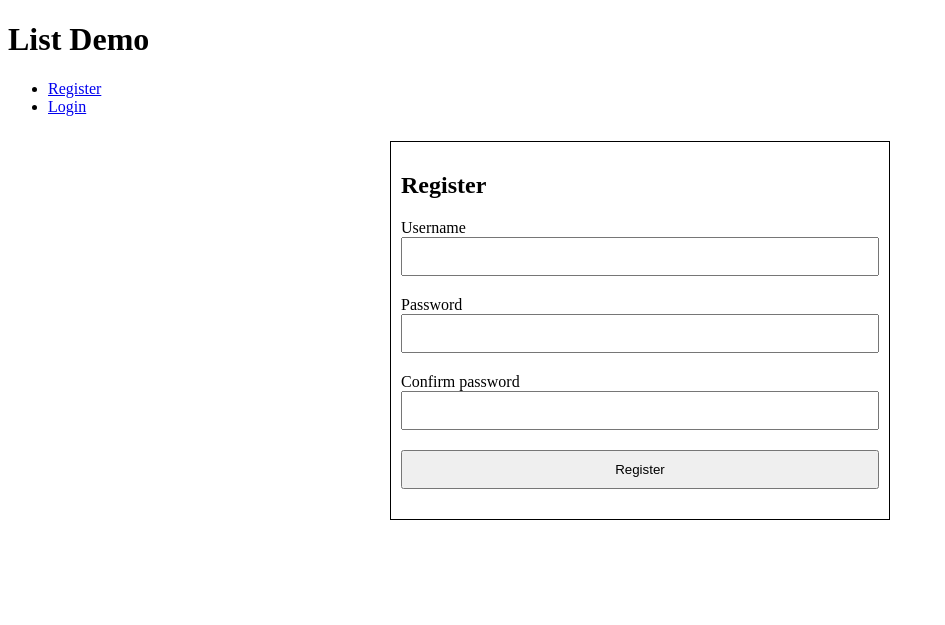
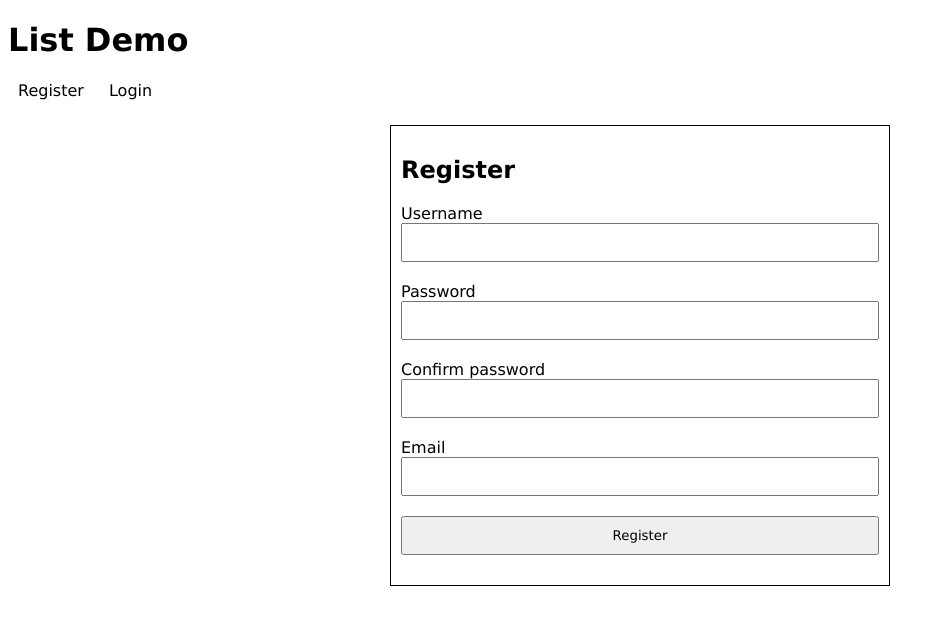
Before and after one commit to datamonnit/simple-crud-example, a PHP site: page /register.php in a window 1280 px wide. Shown: the top 625 px of the page, without its empty margins (0-945 px from the left). Run offline with PHP 8.4, Linux system fonts and the light colour scheme.

Commit message:
Register in progress

```diff
--- a/css/styles.css
+++ b/css/styles.css
@@ -1,5 +1,29 @@
 * {
     box-sizing: border-box;
+    font-family: 'Lucida Sans', 'Lucida Sans Regular', 'Lucida Grande', 'Lucida Sans Unicode', Geneva, Verdana, sans-serif;
+}
+
+.main-nav ul {
+    list-style-type: none;
+    margin: 0px;
+    padding: 0px;
+}
+
+.main-nav li {
+    display: inline-block;
+    margin: 0px;
+}
+
+.main-nav a {
+    text-decoration: none;
+    color: black;
+    padding: 10px;
+}
+
+.main-nav a:hover {
+    text-decoration: none;
+    color: black;
+    background-color: rgb(200,200,200)
 }
 
 .container {
--- a/layout/head.inc.php
+++ b/layout/head.inc.php
@@ -4,7 +4,7 @@
     <meta charset="UTF-8">
     <meta name="viewport" content="width=device-width, initial-scale=1.0">
     <meta http-equiv="X-UA-Compatible" content="ie=edge">
-    <title>PHP PDO Database Demo</title>
+    <title><?php echo $title; ?></title>
     <link rel="stylesheet" href="css/styles.css">
 </head>
 <body>
--- /dev/null
+++ b/layout/layout_functions.php
@@ -0,0 +1,12 @@
+<?php
+
+function echo_header($title)
+{
+    include "head.inc.php";
+    include "nav.inc.php";
+}
+
+function echo_footer()
+{
+    include "footer.inc.php";
+}
--- a/layout/nav.inc.php
+++ b/layout/nav.inc.php
@@ -1,7 +1,6 @@
 <header>
     <h1>List Demo</h1>
-    <nav>
-
+    <nav class="main-nav">
         <ul>
             <li>
                 <a href="register.php">Register</a>
@@ -10,7 +9,6 @@
                 <a href="login.php">Login</a>
             </li>
         </ul>
-
     </nav>
 </header>
 
--- a/pdo-connection.php
+++ b/pdo-connection.php
@@ -5,10 +5,10 @@ $password = "";
 $db = "demo_lista";
 
 try {
-    $conn = new PDO("mysql:host=$servername;dbname=$db;charset=utf8", $username, $password);
+    $pdo = new PDO("mysql:host=$servername;dbname=$db;charset=utf8", $username, $password);
 
     // set the PDO error mode to exception
-    $conn->setAttribute(PDO::ATTR_ERRMODE, PDO::ERRMODE_EXCEPTION);
+    $pdo->setAttribute(PDO::ATTR_ERRMODE, PDO::ERRMODE_EXCEPTION);
     }
 catch(PDOException $e)
     {
--- a/register.php
+++ b/register.php
@@ -1,9 +1,38 @@
-<?php include "layout/head.inc.php" ?>
-<?php include "layout/nav.inc.php" ?>
+<?php
+include "layout/layout_functions.php";
+echo_header("Register");
 
 
+if (isset($_POST['register_button']))
+{
+    include "pdo-connection.php";
+
+    $data = [
+        'username' => $_POST['username'],
+        'passwd' => $_POST['password'],
+        'email' => $_POST['email']
+    ];
+
+    $sql = "INSERT INTO users (users.username, users.password, users.email) VALUES (:username, :passwd, :email)";
+    $stmt= $pdo->prepare($sql);
+    if ($stmt->execute($data)) {
+        $_SESSION['user_data'] = $data;
+        header('Location: index.php');
+    } else {
+        $message = "Register unsuccesfull!";
+    }
+
+}
+
+
+?>
+
+    <?php if (isset($message)): ?>
+        <p><?php echo $message; ?></p>
+    <?php endif; ?>
+
     <h2>Register</h2>
-    <form action="">
+    <form action="" method="post">
         <div class="form-control">
             <label for="username">Username</label>
             <input type="text" name="username">
@@ -17,9 +46,13 @@
             <input type="password" name="confirm">
         </div>
         <div class="form-control">
-            <input type="submit" name="password" value="Register">
+            <label for="password">Email</label>
+            <input type="password" name="email">
+        </div>
+        <div class="form-control">
+            <input type="submit" name="register_button" value="Register">
         </div>
     </form>
 
 
-<?php include "layout/footer.inc.php" ?>
+<?php echo_footer(); ?>
```
Also changed, not shown: index.php (+6 -4 lines), login.php (added, +53 -0 lines). Lines whose indentation alone changed are shown as unchanged.
